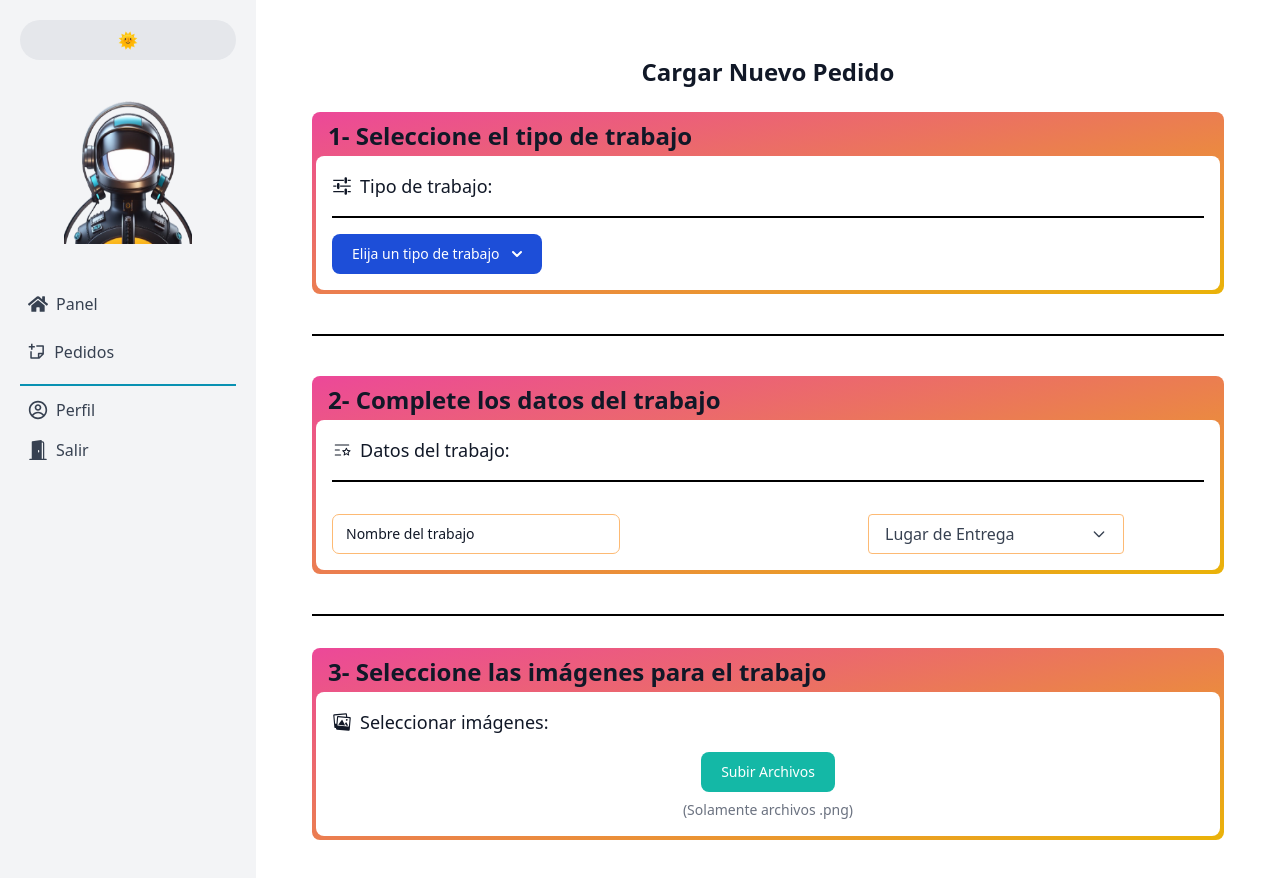
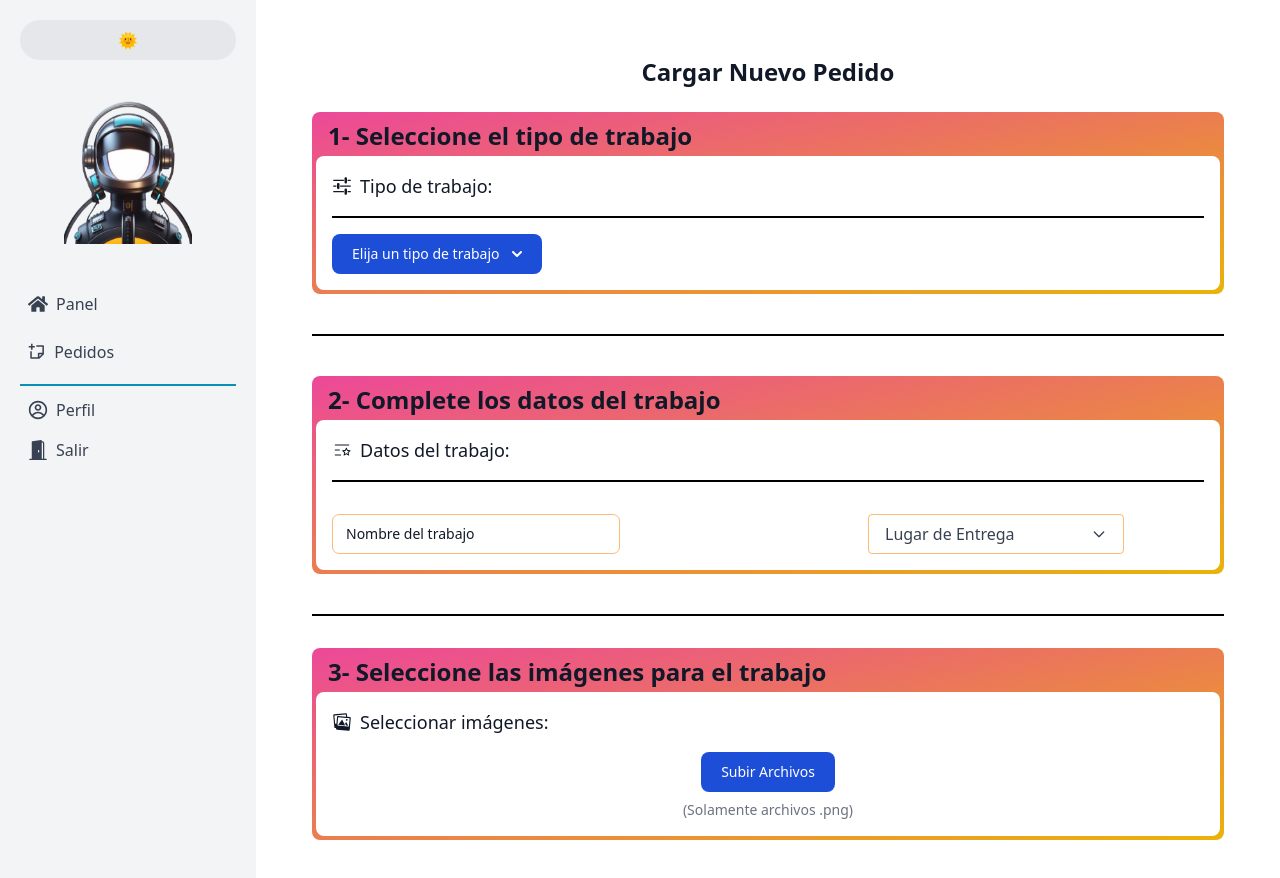
Before and after one commit to JoaquinFarah/area_clientes, a Next.js app: page /pages/request in a window 1280 px wide. Shown: the top 878 px of the page. Built offline with nearby package versions, Linux system fonts and the light colour scheme.

Commit message:
more css

```diff
--- a/src/app/pages/request/workImage.tsx
+++ b/src/app/pages/request/workImage.tsx
@@ -68,7 +68,11 @@ export const WorkImage: React.FC = () => {
           />
           <label
             htmlFor="file-input"
-            className="cursor-pointer text-white bg-teal-500 hover:bg-teal-700 focus:ring-4 focus:outline-none focus:ring-green-300 font-medium rounded-lg text-sm px-5 py-2.5 text-center"
+            className={`text-white bg-blue-700 hover:bg-blue-800 focus:ring-4 focus:outline-none focus:ring-blue-300 font-medium rounded-lg text-sm px-5 py-2.5 inline-flex items-center ${
+              theme === "dark"
+                ? "dark:bg-teal-500 dark:hover:bg-teal-700 dark:focus:ring-teal-800"
+                : ""
+            }`}
           >
             Subir Archivos
           </label>
```
